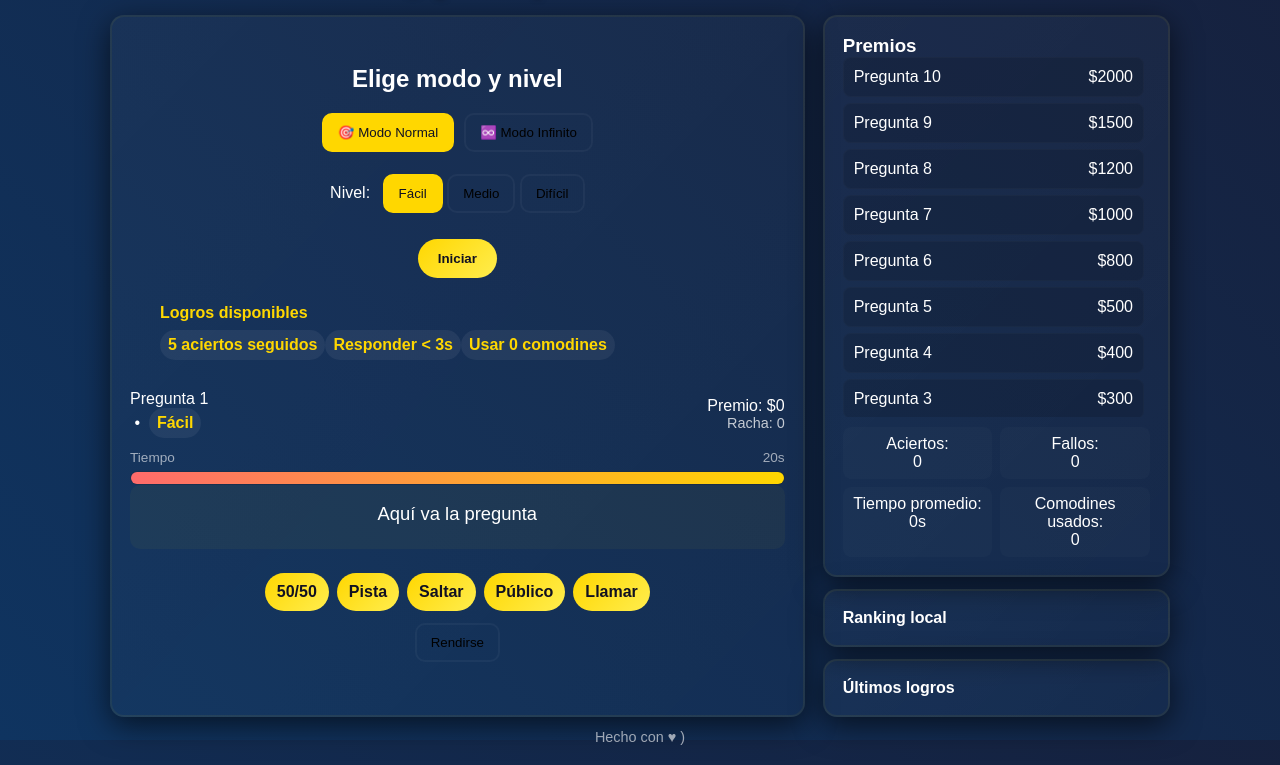
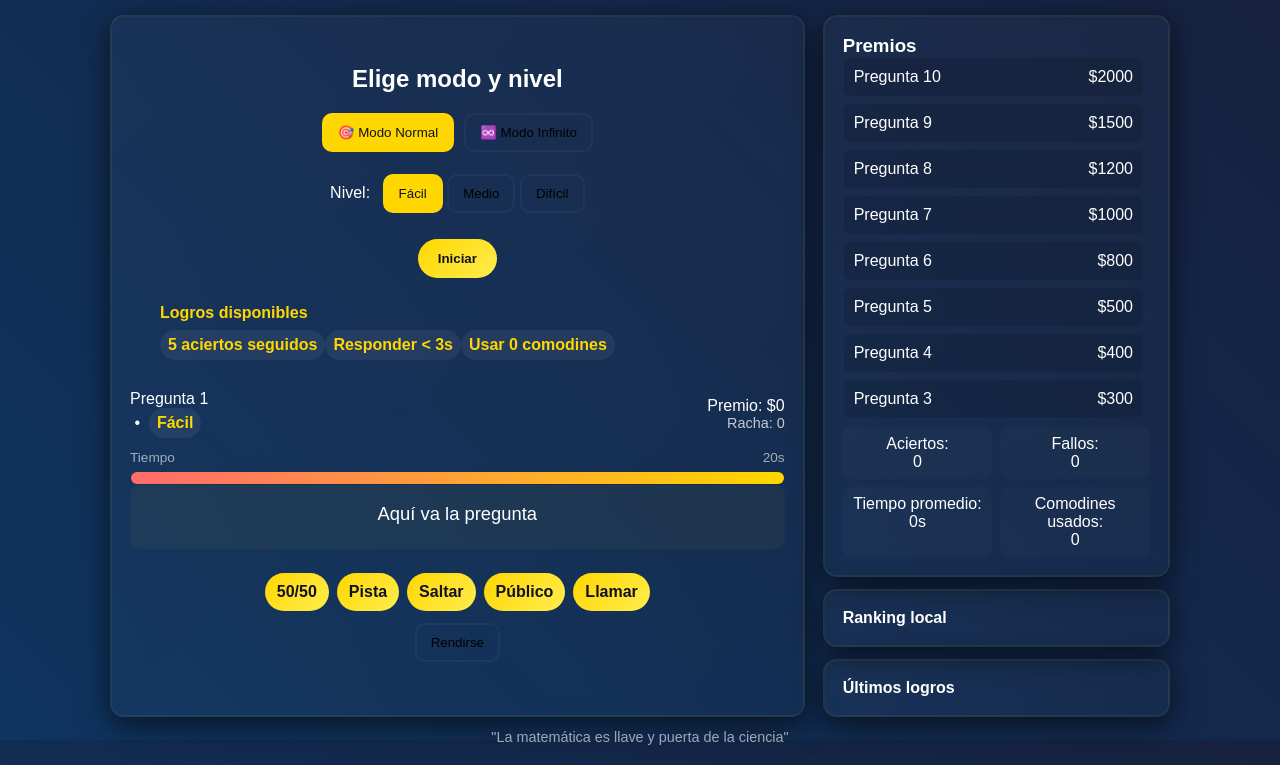
Before and after one commit to andreslopez665/Proyecto-2, a plain HTML site: page index.html in a window 1280 px wide. Shown: the part 84-849 px from the top of the page. Drawn offline with Linux system fonts and the light colour scheme.

Commit message:
Update index.html

```diff
--- a/index.html
+++ b/index.html
@@ -151,7 +151,7 @@ html,body{height:100%;font-family:Arial,Helvetica,sans-serif;background:linear-g
     </div>
   </div>
 
-  <div class="footer">Hecho con ♥ )</div>
+  <div class="footer">"La matemática es llave y puerta de la ciencia"  </div>
 </div>
 
 <script>
```
